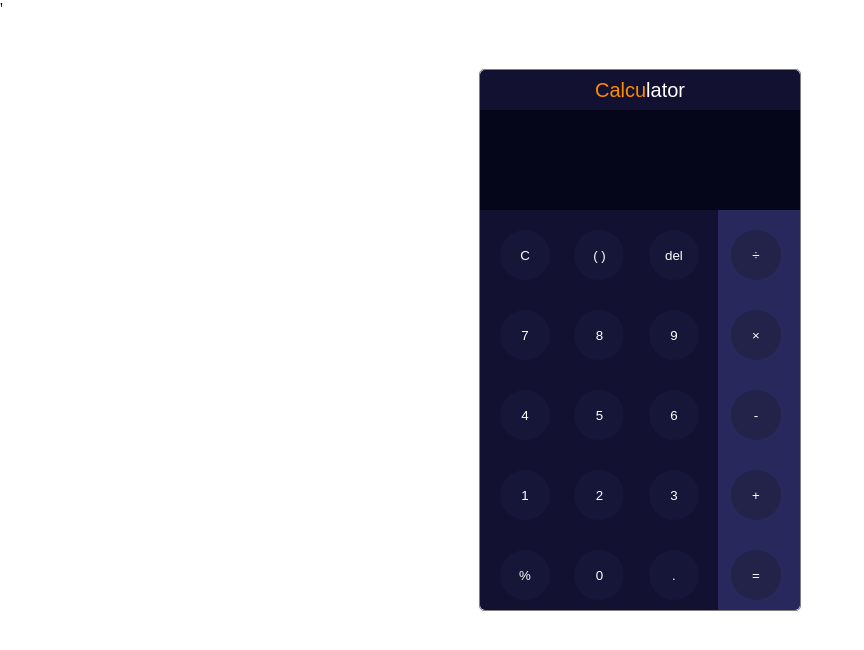
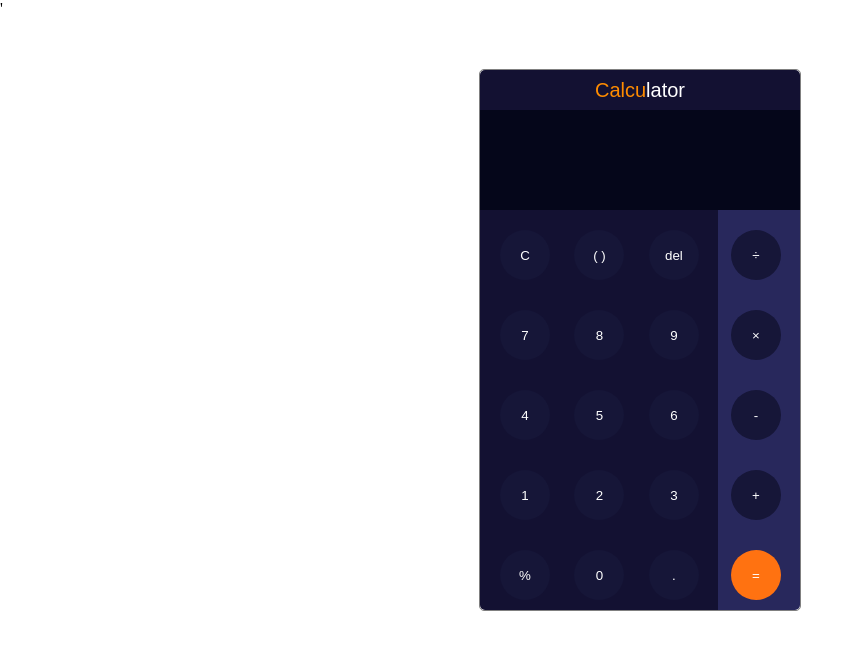
Before and after one commit to mtdola/Calculator-, a plain HTML site: page index.html in a window 1280 px wide. Shown: the whole page, without its empty margins (0-864 px from the left). Drawn offline with Linux system fonts and the light colour scheme.

Commit message:
Made color changes

```diff
--- a/style.css
+++ b/style.css
@@ -72,11 +72,11 @@ button:hover {
     background-color: rgb(30, 30, 65);
     cursor: pointer;
 }
-#rightSide button {
-    background-color: rgba(34, 34, 69, 0.8);
-}
 #equality {
     background-color: #ff7211;
+}
+#equality:hover {
+    background-color: #ce5400;
 }
 @media only screen and (max-width: 600px) {
     .container {
```
